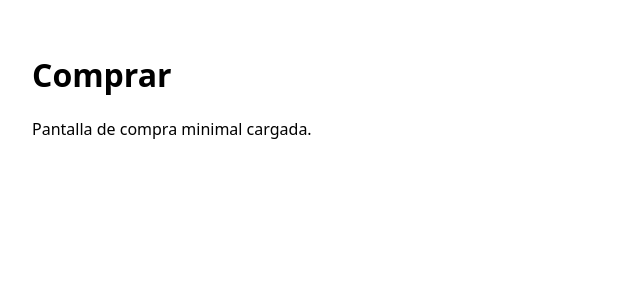
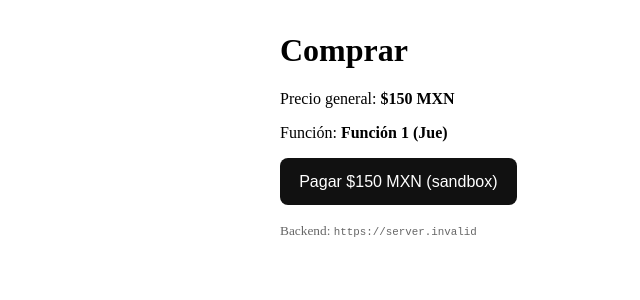
Before and after one commit to ReneeVitelli/boletera-lesmis, a React (Vite) app in the folder frontend/: page /comprar in a window 1280 px wide. Shown: the top 300 px of the page, without its empty margins (0-640 px from the left). Built offline with nearby package versions, Linux system fonts and the light colour scheme; no server answers.

Commit message:
Comprar.jsx: botón Mercado Pago (sandbox) + fix Home

```diff
--- a/frontend/src/pages/Comprar.jsx
+++ b/frontend/src/pages/Comprar.jsx
@@ -1,10 +1,125 @@
-import React from 'react';
+import React, { useState, useMemo } from 'react';
+
+// Lee el backend desde la variable de Netlify y quita la barra final si la hubiera
+const API_BASE = (import.meta.env.VITE_BACKEND_URL || '').replace(/\/$/, '');
+
+// URL de tu sitio en Netlify (para back_urls)
+const FRONT_ORIGIN = 'https://los-miserables.netlify.app';
+
+// Precio y función (puedes ajustar aquí o en envs más adelante)
+const PRICE = 150;
+const CURRENCY = 'MXN';
+const FUNCTION_ID = 'funcion-1';
+const FUNCTION_LABEL = 'Función 1 (Jue)';
 
 export default function Comprar() {
+  const [loading, setLoading] = useState(false);
+  const [lastError, setLastError] = useState('');
+  const [lastPrefId, setLastPrefId] = useState('');
+
+  // construimos una función que pega al backend correcto
+  const createPrefUrl = useMemo(() => `${API_BASE}/api/payments/preference`, []);
+
+  async function handlePay() {
+    try {
+      setLoading(true);
+      setLastError('');
+      setLastPrefId('');
+
+      if (!API_BASE) {
+        throw new Error('No está configurado VITE_BACKEND_URL');
+      }
+
+      const back_urls = {
+        success: `${FRONT_ORIGIN}/?ok=1`,
+        failure: `${FRONT_ORIGIN}/?ok=0`,
+        pending: `${FRONT_ORIGIN}/?ok=2`,
+      };
+
+      const payload = {
+        title: `Boleto - ${FUNCTION_LABEL}`,
+        quantity: 1,
+        price: PRICE,
+        currency: CURRENCY,
+        back_urls,
+        // Puedes pasar datos adicionales para el webhook (se guardan en payment.metadata)
+        metadata: {
+          function_id: FUNCTION_ID,
+          function_label: FUNCTION_LABEL,
+          // buyer_name, buyer_email se pueden completar luego desde un pequeño form
+        },
+      };
+
+      const res = await fetch(createPrefUrl, {
+        method: 'POST',
+        headers: { 'Content-Type': 'application/json' },
+        body: JSON.stringify(payload),
+      });
+
+      if (!res.ok) {
+        const txt = await res.text();
+        throw new Error(`HTTP ${res.status} ${txt}`);
+      }
+
+      const data = await res.json();
+      setLastPrefId(data.id || '');
+
+      // En sandbox usa sandbox_init_point; en producción usa init_point
+      const url = data.sandbox_init_point || data.init_point;
+      if (!url) {
+        throw new Error('El backend no devolvió init_point/sandbox_init_point');
+      }
+
+      // Redirige al checkout de Mercado Pago
+      window.location.href = url;
+    } catch (err) {
+      console.error('[Comprar] error creando preferencia:', err);
+      setLastError(String(err?.message || err));
+      alert('Error creando preferencia');
+    } finally {
+      setLoading(false);
+    }
+  }
+
   return (
-    <main style={{padding: 24, fontFamily: 'system-ui'}}>
+    <main style={{ maxWidth: 720, margin: '2rem auto', padding: '0 1rem' }}>
       <h1>Comprar</h1>
-      <p>Pantalla de compra minimal cargada.</p>
+
+      <p>Precio general: <strong>${PRICE} {CURRENCY}</strong></p>
+      <p>Función: <strong>{FUNCTION_LABEL}</strong></p>
+
+      <button
+        onClick={handlePay}
+        disabled={loading}
+        style={{
+          padding: '0.9rem 1.2rem',
+          fontSize: '1rem',
+          borderRadius: 8,
+          background: '#111',
+          color: 'white',
+          border: 'none',
+          cursor: 'pointer',
+        }}
+      >
+        {loading ? 'Creando preferencia…' : `Pagar $${PRICE} ${CURRENCY} (sandbox)`}
+      </button>
+
+      <div style={{ marginTop: '1rem' }}>
+        <small style={{ color: '#666' }}>
+          Backend: <code>{API_BASE}</code>
+        </small>
+      </div>
+
+      {lastPrefId && (
+        <div style={{ marginTop: '0.75rem', color: '#0a0' }}>
+          <small>Pref ID: {lastPrefId}</small>
+        </div>
+      )}
+      {lastError && (
+        <div style={{ marginTop: '0.75rem', color: '#c00' }}>
+          <small>Error: {lastError}</small>
+        </div>
+      )}
     </main>
   );
 }
--- a/frontend/src/pages/Home.jsx
+++ b/frontend/src/pages/Home.jsx
@@ -3,9 +3,9 @@
 
 export default function Home() {
   return (
-    <main style={{padding: 24, fontFamily: 'system-ui'}}>
-      <h1>Los Miserables — Boletera</h1>
-      <p>Inicio OK. Si ves esto, el router está vivo.</p>
+    <main style={{ maxWidth: 720, margin: '2rem auto', padding: '0 1rem' }}>
+      <h1>Les Misérables — Funciones</h1>
+      <p>Haz clic para ir a la compra.</p>
       <p><Link to="/comprar">Ir a /comprar</Link></p>
     </main>
   );
```
